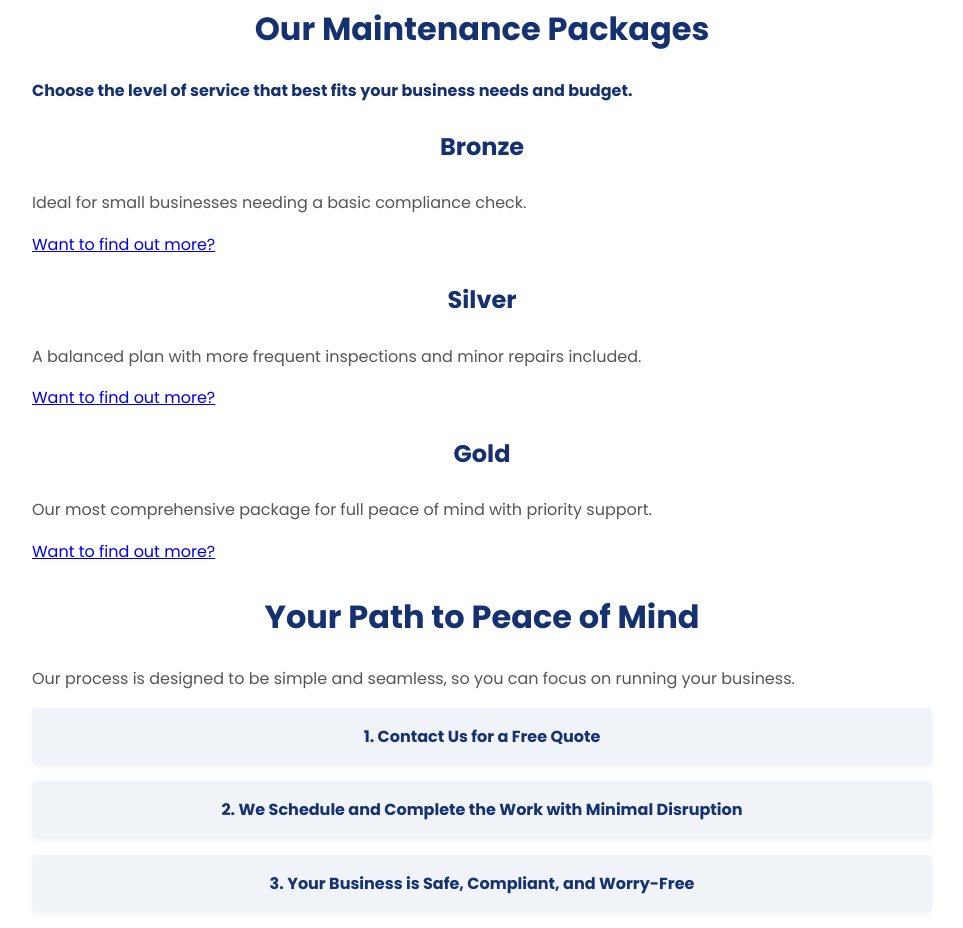
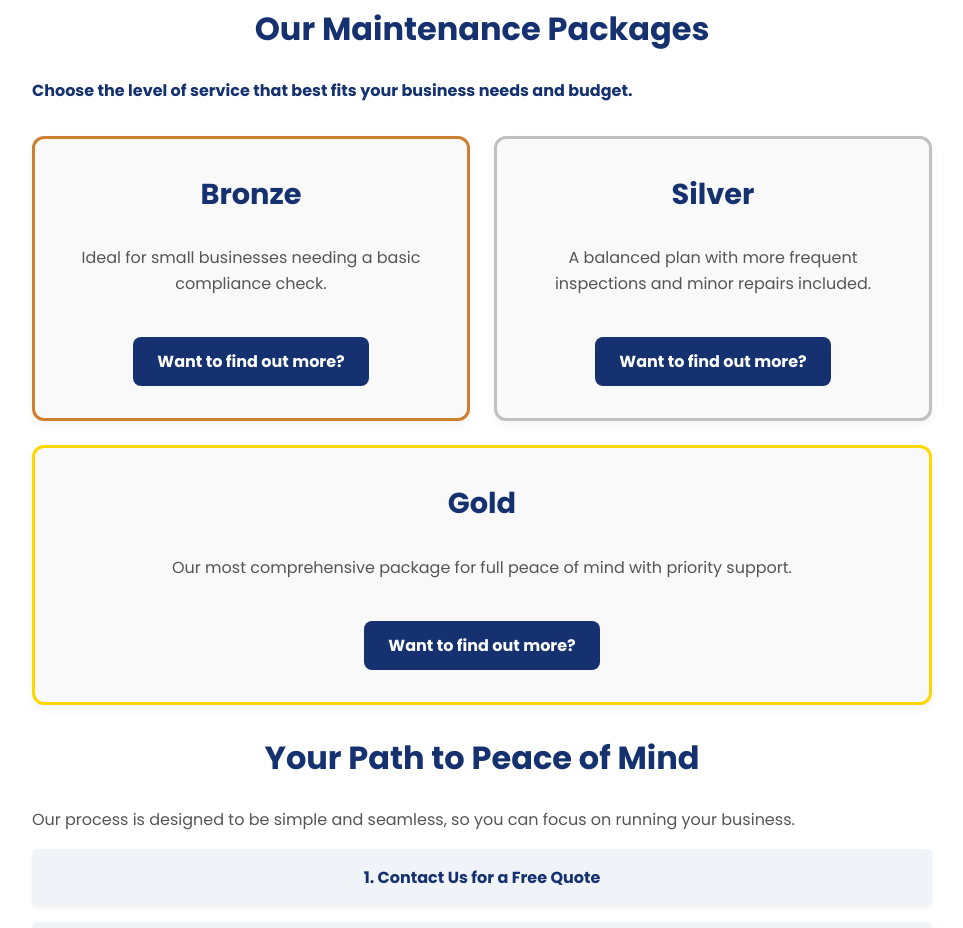
Before and after one commit to RABElectrical/maintain_your_business, a plain HTML site: page index.html in a window 1280 px wide. Shown: the part 1493-2421 px from the top of the page, without its empty margins (158-1121 px from the left). Drawn offline with Linux system fonts and the light colour scheme; a script that the page names is missing.

Commit message:
Update style.css

```diff
--- a/style.css
+++ b/style.css
@@ -643,6 +643,67 @@ footer {
     background-color: #0077B5;
 }
 
+/* New Packages Styles */
+.packages-container {
+    display: flex;
+    flex-wrap: wrap;
+    justify-content: center;
+    gap: 1.5rem;
+    margin-top: 2rem;
+}
+.package-card {
+    background-color: #f9f9f9;
+    padding: 2rem;
+    border-radius: 12px;
+    box-shadow: 0 4px 10px rgba(0, 0, 0, 0.05);
+    text-align: center;
+    flex: 1 1 300px;
+    border: 3px solid transparent;
+    transition: transform 0.3s ease, box-shadow 0.3s ease, background-color 0.3s, color 0.3s;
+}
+
+.package-card.bronze {
+    border-color: #CD7F32;
+}
+.package-card.silver {
+    border-color: #C0C0C0;
+}
+.package-card.gold {
+    border-color: #FFD700;
+}
+.package-card:hover {
+    transform: translateY(-5px);
+    box-shadow: 0 8px 15px rgba(0, 0, 0, 0.1);
+    background-color: #FF8C00;
+    color: white;
+}
+.package-card:hover * {
+    color: white !important;
+}
+.package-card h3 {
+    margin-top: 0;
+    font-size: 1.8rem;
+    color: #15316f;
+}
+
+.package-card p {
+    text-align: center; /* This is the new, corrected rule */
+}
+.package-cta {
+    display: inline-block;
+    padding: 0.75rem 1.5rem;
+    background-color: #15316f;
+    color: white;
+    text-decoration: none;
+    border-radius: 8px;
+    font-weight: 700;
+    margin-top: 1.5rem;
+    transition: background-color 0.3s;
+}
+.package-cta:hover {
+    background-color: #0d2146;
+}
+
 /* Animations */
 @keyframes fadeIn {
     from { opacity: 0; }
@@ -650,10 +711,10 @@ footer {
 }
 @keyframes slideUp {
     from { transform: translateY(20px); opacity: 0; }
-    to { transform: translateY(0)
-    }
+    to { transform: translateY(0); }
+}
+
 /* Hover effect: all text containers and list items */
-.container:hover,
 .services-list li:hover,
 .path-to-mind ol li:hover,
 .testimonial-card:hover,
@@ -665,9 +726,7 @@ footer {
     color: white; /* Text turns white */
     transition: background-color 0.3s, color 0.3s;
 }
-
 /* Ensure child text also changes to white on hover */
-.container:hover * ,
 .services-list li:hover *,
 .path-to-mind ol li:hover *,
 .testimonial-card:hover *,
@@ -677,7 +736,6 @@ footer {
 .referral-box:hover * {
     color: white !important;
 }
-
 /* Optional: smooth transition for lists inside containers */
 .services-list li,
 .path-to-mind ol li,
```
